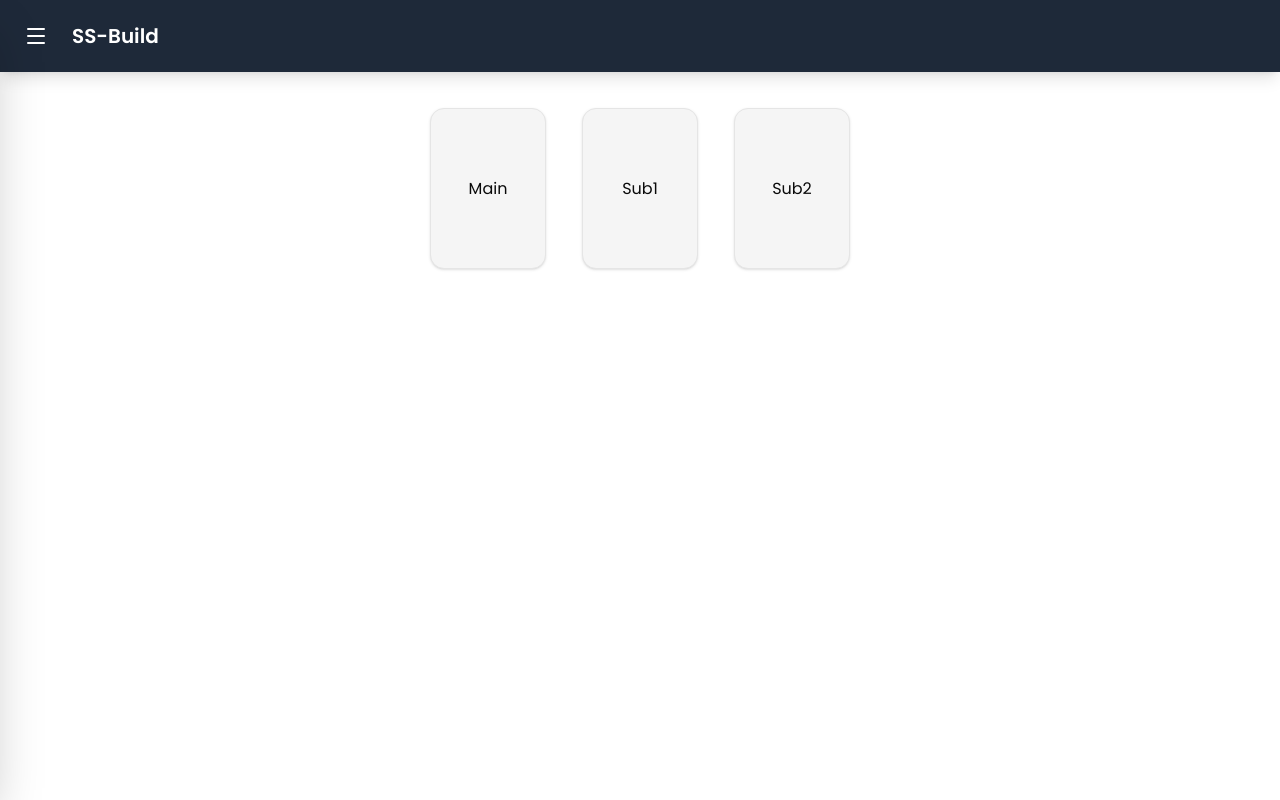
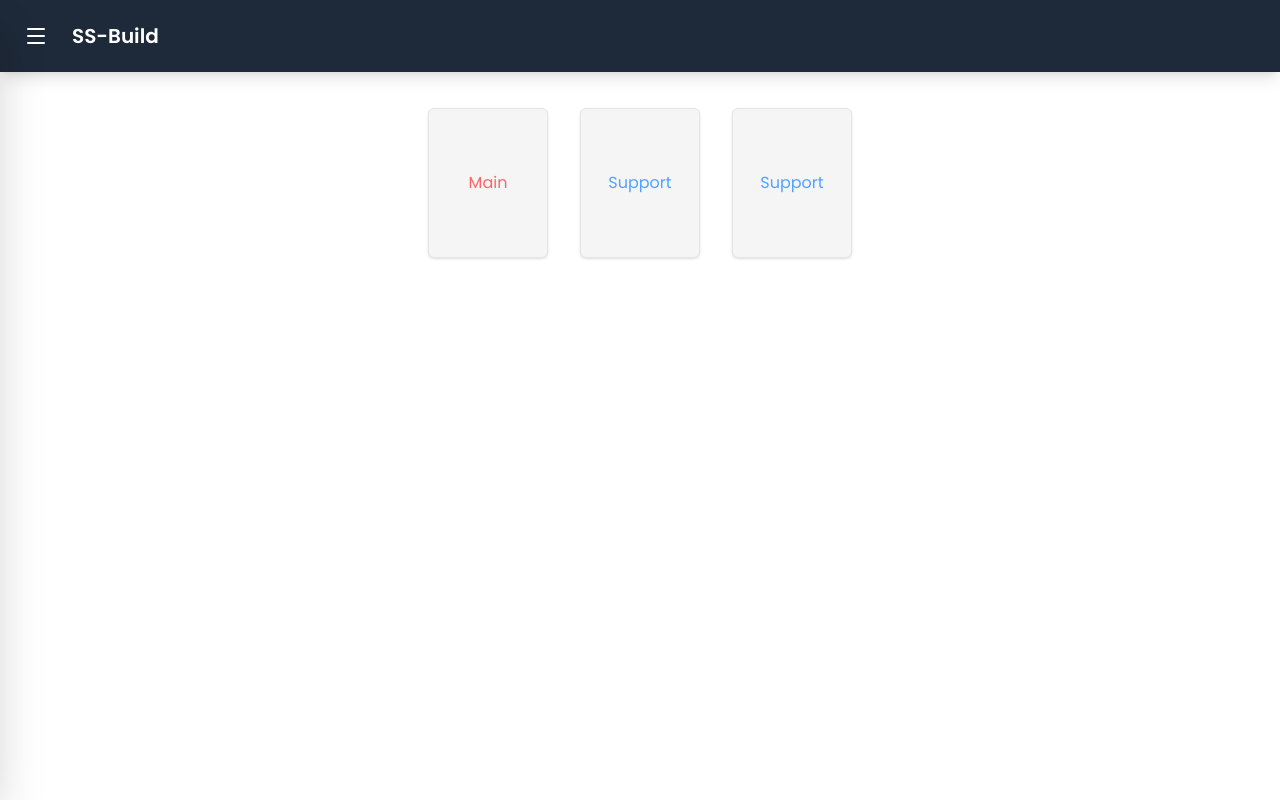
Before and after one commit to maj-rf/noya, a React (Vite) app: page / in a window 1280 px wide. Built offline with nearby package versions, Linux system fonts and the light colour scheme.

Commit message:
feat: remove fixed image height and make them depend on container height, adjust dialog/drawer trigger lables, extract type from SSPotential

```diff
--- a/src/components/avatar-selection.tsx
+++ b/src/components/avatar-selection.tsx
@@ -12,7 +12,7 @@ export const AvatarSelection = ({
   updateTrekkers: (key: string, char: SSCharacter) => void
 }) => {
   return (
-    <section className="flex flex-wrap justify-center gap-1 mt-2">
+    <section className="flex flex-wrap justify-center gap-2 mt-2">
       {Object.entries(characters).map(([id, char]) => {
         const { potential, ...avatar } = char
         return (
@@ -22,7 +22,8 @@ export const AvatarSelection = ({
             data-disabled={Object.values(trekkers).some(
               (t) => t?.id === char.id,
             )}
-            className="data-[disabled=true]:opacity-40"
+            data-selected={trekkers[k as keyof Trekkers]?.id === char.id}
+            className="group outline-blue-600 rounded-xs data-[selected=true]:outline-2 h-[125px] w-[100px] md:h-[150px] md:w-[120px] aspect-[0.8]"
           >
             <SSAvatar char={avatar} />
           </div>
--- a/src/components/responsive-modal.tsx
+++ b/src/components/responsive-modal.tsx
@@ -35,8 +35,6 @@ function isTrekker(char: any): char is TAvatar {
   return 'star' in char
 }
 
-// TODO: set height to Trigger
-
 export function ResponsiveModal(props: ResponsiveModalProps) {
   const [open, setOpen] = useState(false)
   const isDesktop = useMediaQuery('(min-width: 768px)')
@@ -44,11 +42,17 @@ export function ResponsiveModal(props: ResponsiveModalProps) {
   if (isDesktop) {
     return (
       <Dialog open={open} onOpenChange={setOpen}>
-        <DialogTrigger className="h-[161px] w-[116px] bg-accent border rounded-xl shadow-sm flex items-center justify-center active:scale-[0.98] active:shadow-inner duration-150 ease-in-out ">
+        <DialogTrigger className="h-[125px] w-[100px] md:h-[150px] md:w-[120px] aspect-[0.8] bg-accent border rounded-sm shadow-sm flex items-center justify-center active:scale-[0.98] active:shadow-inner duration-150 ease-in-out">
           {props.triggerTitle && isTrekker(props.triggerTitle) ? (
             <SSAvatar char={props.triggerTitle} />
           ) : (
-            props.triggerTitle
+            <span
+              className={
+                props.triggerTitle === 'Main' ? 'text-red-400' : 'text-blue-400'
+              }
+            >
+              {props.triggerTitle}
+            </span>
           )}
         </DialogTrigger>
         <DialogContent className="min-w-2xl">
@@ -64,11 +68,17 @@ export function ResponsiveModal(props: ResponsiveModalProps) {
 
   return (
     <Drawer open={open} onOpenChange={setOpen}>
-      <DrawerTrigger className="h-[161px] w-[116px] bg-accent border rounded-xl shadow-sm flex items-center justify-center ">
+      <DrawerTrigger className="h-[125px] w-[100px] md:h-[150px] md:w-[120px] aspect-[0.8] bg-accent border rounded-sm shadow-sm flex items-center justify-center ">
         {props.triggerTitle && isTrekker(props.triggerTitle) ? (
           <SSAvatar char={props.triggerTitle} />
         ) : (
-          props.triggerTitle
+          <span
+            className={
+              props.triggerTitle === 'Main' ? 'text-red-400' : 'text-blue-400'
+            }
+          >
+            {props.triggerTitle}
+          </span>
         )}
       </DrawerTrigger>
       <DrawerContent>
--- a/src/components/ss-avatar.tsx
+++ b/src/components/ss-avatar.tsx
@@ -3,10 +3,10 @@ import { cn } from '@/lib/utils'
 
 export const SSAvatar = ({ char }: { char: TAvatar }) => {
   return (
-    <div className="bg-gray-400 border-none padding-0 outline-offset-4 rounded-sm">
+    <div className="group-data-[disabled=true]:opacity-40 bg-gray-400 border-none padding-0 outline-offset-4 rounded-sm w-full h-full">
       <div
         className={cn(
-          'rare-border rounded-xs avatar-border relative -translate-y-0.5',
+          'rare-border rounded-xs avatar-border relative -translate-y-0.5 w-full h-full',
           {
             'avatar-common-bg': char.star === 4,
             'avatar-rare-bg': char.star === 5,
@@ -14,7 +14,7 @@ export const SSAvatar = ({ char }: { char: TAvatar }) => {
         )}
       >
         <img
-          className="block h-[150px] max-w-none object-contain"
+          className="block w-full h-full object-cover"
           src={`https://res.cloudinary.com/dafqr01it/image/upload/v1762945238/ss/avatar/head_${char.id}01_XL.png`}
         />
         <img
--- a/src/components/ss-potentials.tsx
+++ b/src/components/ss-potentials.tsx
@@ -1,10 +1,6 @@
 import { useState } from 'react'
 import ResponsivePotential from './responsive-potential'
-import type { SSPotential } from '@/types'
-
-type SelectedPotential =
-  | (SSPotential & { rarity: 0; level?: never })
-  | (SSPotential & { rarity: 1 | 2; level: number })
+import type { SSPotential, SelectedPotential } from '@/types'
 
 export const SSPotentials = ({
   potentials,
--- a/src/routes/index.tsx
+++ b/src/routes/index.tsx
@@ -33,14 +33,14 @@ function App() {
   return (
     <main className="p-1">
       <div className="flex gap-2 justify-around max-w-md mx-auto mt-8">
-        {Object.entries(trekkers).map(([key, value]) => (
+        {Object.entries(trekkers).map(([key, value]) => {
+          const label = key === 'main' ? 'Main' : 'Support'
+          return (
             <ResponsiveModal
               key={key}
               title="Released Trekkers"
-            triggerTitle={
-              value ? value : key.charAt(0).toUpperCase() + key.slice(1)
-            }
-            desc={`Add the ${key.charAt(0).toUpperCase() + key.slice(1)} Trekker to your team`}
+              triggerTitle={value ? value : label}
+              desc={`Add the ${label} Trekker to your team`}
             >
               <AvatarSelection
                 k={key}
@@ -48,7 +48,8 @@ function App() {
                 updateTrekkers={updateTrekkers}
               />
             </ResponsiveModal>
-        ))}
+          )
+        })}
       </div>
       <SSPotentials potentials={trekkers.main?.potential} type={'main'} />
       <SSPotentials potentials={trekkers.sub1?.potential} type={'support'} />
--- a/src/types.ts
+++ b/src/types.ts
@@ -25,3 +25,7 @@ export type Trekkers = {
   sub1: null | SSCharacter
   sub2: null | SSCharacter
 }
+
+export type SelectedPotential =
+  | (SSPotential & { rarity: 0; level?: never })
+  | (SSPotential & { rarity: 1 | 2; level: number })
```
Lines whose indentation alone changed are shown as unchanged.
